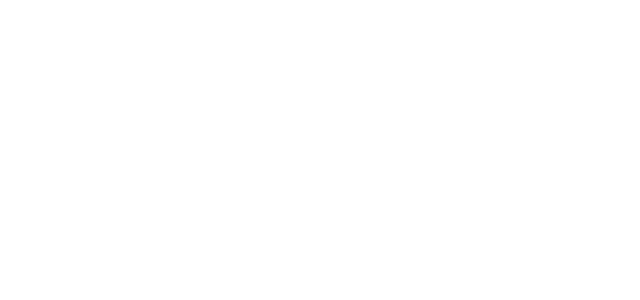
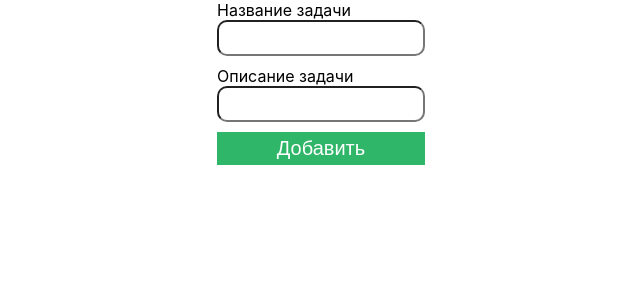
Before and after one commit to Sanjybek/course-react-home-work, a React (Create React App) app: page / in a window 1280 px wide. Shown: the top 300 px of the page, without its empty margins (319-959 px from the left). Built offline with nearby package versions, Linux system fonts and the light colour scheme.

Commit message:
todo list

```diff
--- a/src/App.jsx
+++ b/src/App.jsx
@@ -1,8 +1,10 @@
 import React from 'react';
 import './App.css';
+import TodoList from './Components/TodoList/TodoList';
 function App() {
   return (
     <>
+      <TodoList/>
 
     </>
   )
--- /dev/null
+++ b/src/Components/TodoList/AddTodo/AddTodo.jsx
@@ -0,0 +1,62 @@
+import { util } from "../../../utils/index";
+import s from "./AddTodo.module.css";
+
+function AddTodo ({
+        title,
+        setTitle,
+        descriprion,
+        setDescriprion,
+        editableTask,
+        setEditableTask,
+        setTasks
+    }) {
+
+    const onSubmit = (e) => {
+        e.preventDefault();
+        const todo = util(e.target);
+        if (!todo.title || !todo.descriprion) {
+            alert('Все поля обязательны для заполения!');
+            return;
+        };
+
+        if (editableTask) {
+            setTasks((prev) => prev.map((task) => task.id === editableTask.id ? {...todo, id: editableTask.id} : task));
+            setEditableTask(null);
+        } else {
+            setTasks((prev) => [...prev, {...todo, id: Math.random()}]);
+        }
+
+        setTitle('');
+        setDescriprion('');
+    }
+
+    return (
+        <form className={s.todoForm} onSubmit={onSubmit}>
+                <label>
+                    <span className={s.label}>Название задачи</span>
+                    <br />
+                    <input
+                        className={s.input}
+                        value={title}
+                        onChange={(e) => setTitle(e.target.value)}
+                        name="title"
+                        type="text"
+                    />
+                </label>
+                <label>
+                    <span className={s.label}>Описание задачи</span>
+                    <br />
+                    <input
+                        className={s.input}
+                        value={descriprion}
+                        onChange={(e) => setDescriprion(e.target.value)}
+                        name="descriprion"
+                        type="text"
+                    />
+                </label>
+                <button className={s.addTodo}>Добавить</button>
+            </form>
+    );
+}
+
+export default AddTodo;
--- /dev/null
+++ b/src/Components/TodoList/AddTodo/AddTodo.module.css
@@ -0,0 +1,43 @@
+.todoForm {
+    display: flex;
+    flex-direction: column;
+    align-items: center;
+    gap: 10px;
+}
+
+.label {
+    cursor: pointer;
+}
+
+.addTodo {
+    font-size: 20px;
+    cursor: pointer;
+    padding: 5px 60px;
+    border: none;
+    background-color: rgb(48, 182, 104);
+    color: #fff;
+}
+
+.addTodo:hover {
+    background-color: rgb(110, 226, 159);
+}
+
+.editTodo {
+    font-size: 20px;
+    cursor: pointer;
+    padding: 5px 60px;
+    border: none;
+    background-color: rgb(177, 199, 34);
+    color: #fff;
+}
+
+.editTodo:hover {
+    background-color: rgb(154, 169, 60);
+}
+
+.input {
+    width: 200px;
+    height: 30px;
+    border-radius: 10px;
+    font-size: 20px;
+}
--- /dev/null
+++ b/src/Components/TodoList/List/List.jsx
@@ -0,0 +1,30 @@
+import React from 'react';
+import s from './List.module.css'
+
+
+const List = React.memo(({
+    tasks,
+    deleteTask,
+    editTask,
+}) => {
+
+return (
+    <ul className={s.list}>
+        {tasks.map((task) => {
+            const { id, title, descriprion } = task;
+            return (
+                <li className={s.task} key={id}>
+                    <h4 className={s.title}>{title}</h4>
+                    <p className={s.descriprion}>{descriprion}</p>
+                    <div className={s.btnWrapper}>
+                        <button className={s.delete} onClick={() => deleteTask(id)}>Удалить</button>
+                        <button className={s.edit} onClick={() => editTask(task)}>Редактировать</button>
+                    </div>
+                </li>
+            );
+        })}
+    </ul>
+);
+});
+
+export default List;
--- /dev/null
+++ b/src/Components/TodoList/List/List.module.css
@@ -0,0 +1,56 @@
+.list {
+    padding: 20px 0;
+    list-style: none;
+    margin: 0;
+    display: flex;
+    flex-direction: column;
+    align-items: center;
+    gap: 10px;
+}
+
+.task {
+    display: flex;
+    flex-direction: column;
+    border: 1px solid rgb(52, 50, 50);
+    padding: 10px;
+    border-radius: 10px;
+    box-shadow: 5px 5px 4px rgb(71, 65, 65);
+    width: 400px;
+}
+
+.btnWrapper {
+    margin-top: 10px;
+    display: flex;
+    justify-content: end;
+    gap: 5px;
+}
+
+.delete {
+    cursor: pointer;
+    padding: 5px 15px;
+    border: none;
+    background-color: rgb(192, 78, 78);
+    color: #fff;
+}
+.delete:hover {
+    background-color: rgb(212, 118, 118);
+}
+
+.edit {
+    cursor: pointer;
+    padding: 5px 15px;
+    border: none;
+    background-color: rgb(106, 106, 156);
+    color: #fff;
+}
+.edit:hover {
+    background-color: rgb(127, 127, 160);
+}
+
+.title {
+    text-align: center;
+}
+
+.descriprion {
+    font-size: 12px;
+}
--- /dev/null
+++ b/src/Components/TodoList/TodoList.jsx
@@ -0,0 +1,44 @@
+import { useCallback, useState } from "react";
+
+import AddTodo from "./AddTodo/AddTodo";
+import List from "./List/List";
+
+function TodoList () {
+    const [tasks, setTasks] = useState([]);
+
+    const [editableTask, setEditableTask] = useState(null);
+
+    const [title, setTitle] = useState('');
+    const [descriprion, setDescriprion] = useState('');
+
+    const deleteTask = useCallback((id) => {
+        setTasks((prev) => prev.filter((task) => task.id !== id));
+    }, []);
+
+    const editTask = useCallback((task) => {
+        const { title, descriprion } = task;
+        setTitle(title);
+        setDescriprion(descriprion);
+        setEditableTask(task);
+    }, []);
+    return (
+        <>
+            <AddTodo
+                title={title}
+                setTitle={setTitle}
+                descriprion={descriprion}
+                setDescriprion={setDescriprion}
+                editableTask={editableTask}
+                setEditableTask={setEditableTask}
+                setTasks={setTasks}
+            />
+            <List
+                tasks={tasks}
+                deleteTask={deleteTask}
+                editTask={editTask}
+            />
+        </>
+    );
+}
+
+export default TodoList;
--- /dev/null
+++ b/src/utils/index.js
@@ -0,0 +1,8 @@
+export const util = (arr) => {
+    const res = {};
+    for(let i = 0; i < arr.length; i++) {
+        if (arr[i].localName === 'button') continue;
+        res[arr[i].name] = arr[i].value;
+    }
+    return res;
+}
```
